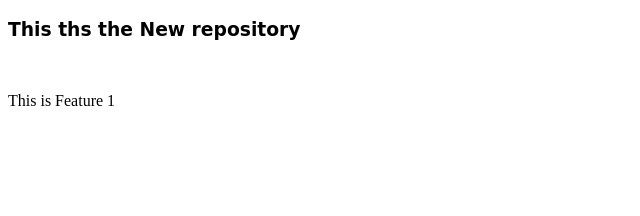
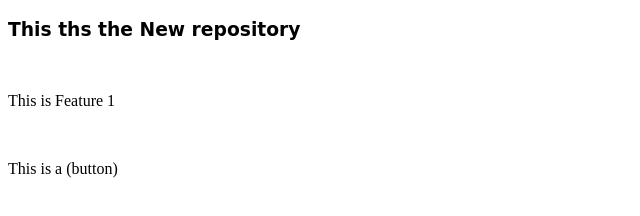
Before and after one commit to kranukul/newRepo, a plain HTML site: page index.html in a window 1280 px wide. Shown: the whole page, without its empty margins (0-640 px from the left). Drawn offline with Linux system fonts and the light colour scheme.

Commit message:
Added button to main

```diff
--- a/index.html
+++ b/index.html
@@ -10,5 +10,7 @@
     <h3>This ths the New repository</h3>
     <br />
     <p>This is Feature 1</p>
+    <br />
+    <p>This is a (button)</p>
   </body>
 </html>
```
